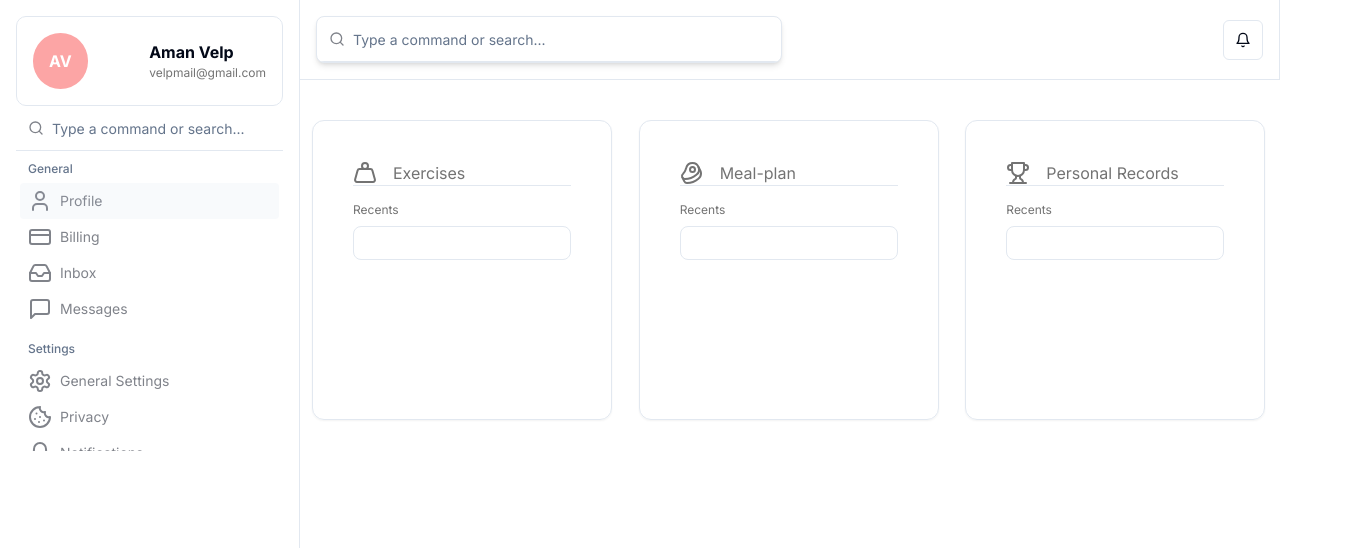
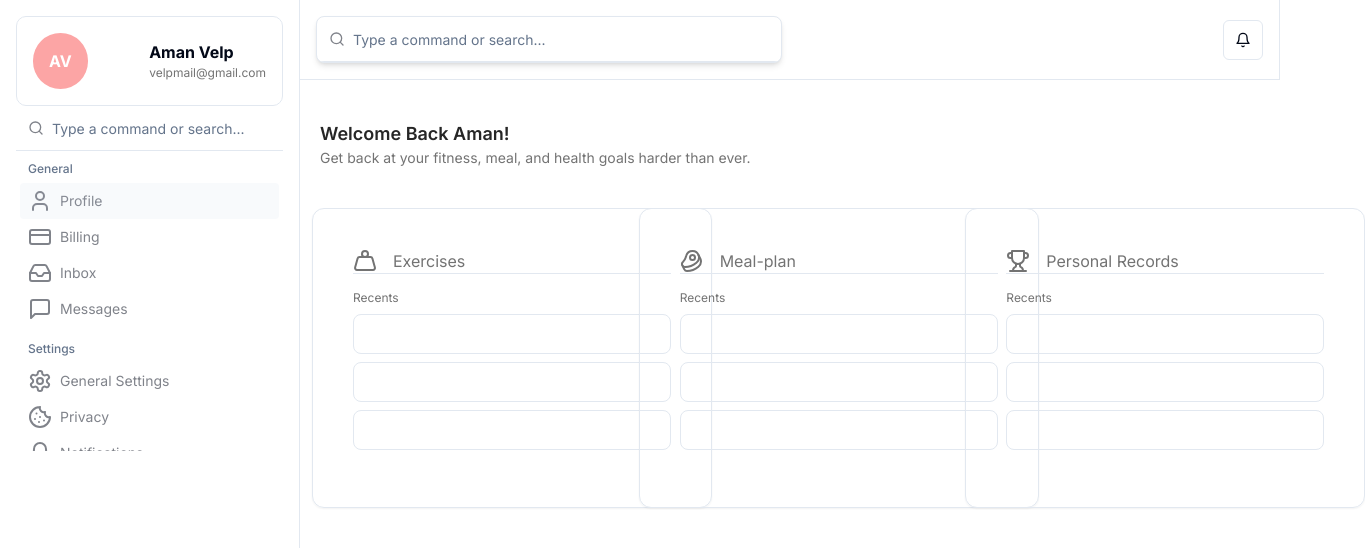
Before and after one commit to VelpCode/type-dash, a Next.js app: page / in a window 1280 px wide. Shown: the top 548 px of the page, 1365 px wide, since content can reach past the window. Built offline with nearby package versions, Linux system fonts and the light colour scheme.

Commit message:
useRouterfix

```diff
--- a/components/MainPage.tsx
+++ b/components/MainPage.tsx
@@ -38,16 +38,22 @@ export default function Mainpage() {
 
         <div>
 
-
+            <div className=" mt-10 ml-5">
+                <h1 className="font-semibold text-neutral-800 text-lg">Welcome Back Aman!</h1>
+                <p className="text-sm text-neutral-500">Get back at your fitness, meal, and health goals harder than ever.  </p>
+            </div>
             <div className="grid grid-cols-3">
 
                 {Boxes.map((item, index) => (
 
-                    <div className=" text-neutral-500 gap-4 border shadow-sm p-10 h-[300px] rounded-xl w-[300px] mt-10 ml-3">
+                    <div className=" text-neutral-500 border shadow-sm p-10 h-[300px] rounded-xl w-[400px] mt-10 ml-3 cursor-pointer">
                         <div className="flex gap-4 border-b">{item.icon}{item.name}</div>
                         <div className="subhead">
                             <p className="mt-4 text-xs">Recents</p>
-                            <div className = "p-4 border rounded-lg mt-2"></div>
+                            <div className = "h-10 border rounded-lg mt-2"></div>
+                            <div className = "h-10 border rounded-lg mt-2"></div>
+                            <div className = "h-10 border rounded-lg mt-2"></div>
+
                         </div>
                     </div>
 
--- a/components/Sidebar.tsx
+++ b/components/Sidebar.tsx
@@ -1,5 +1,7 @@
 'use client';
 
+
+import { useRouter } from "next/router";
 import { Bell, BellIcon, Cookie, CreditCard, Inbox, MessageSquare, Settings, User } from "lucide-react";
 import UserItem from "./UserItem";
 import { Command, CommandEmpty, CommandGroup, CommandInput, CommandItem, CommandList, CommandSeparator } from "./ui/command";
@@ -36,7 +38,7 @@ export default function Sidebar() {
             group: "Settings",
             items: [
                 {
-                    link: "/",
+                    link: "/settings",
                     text: "General Settings",
                     icon: <Settings></Settings>
                 },
@@ -66,7 +68,7 @@ export default function Sidebar() {
 
         <CommandGroup key = {key} heading = {menu.group}>
             {menu.items.map((option: any, optionKey: number) =>
-            <CommandItem key = {optionKey} className="flex gap-2 cursor-pointer">
+            <CommandItem key = {optionKey} className="flex gap-2 cursor-pointer" onClick={() => handleNavigation(option.link) }>
                 {option.icon}
                 {option.text}
                 </CommandItem>
--- /dev/null
+++ b/pages/settings/layout.tsx
@@ -0,0 +1,30 @@
+import type { Metadata } from "next";
+import { Inter } from "next/font/google";
+import "./globals.css";
+import Sidebar from "@/components/Sidebar";
+import Header from "@/components/Header";
+
+const inter = Inter({ subsets: ["latin"] });
+
+export const metadata: Metadata = {
+  title: "Create Next App",
+  description: "Generated by create next app",
+};
+
+export default function RootLayout({
+  children,
+}: Readonly<{
+  children: React.ReactNode;
+}>) {
+  return (
+    <html lang="en">
+      <body className={ `${inter.className} flex items-start justify-between`} >
+        <Sidebar />
+        <main className="grid w-full h-full pl-[300px]">
+          <Header />
+          {children}
+        </main>
+      </body>
+    </html>
+  );
+}
--- /dev/null
+++ b/pages/settings/page.tsx
@@ -0,0 +1,12 @@
+
+export default function Setting()  {
+
+    return (
+
+        <div>
+            <div>yo</div>
+        </div>
+
+    )
+
+}
```
